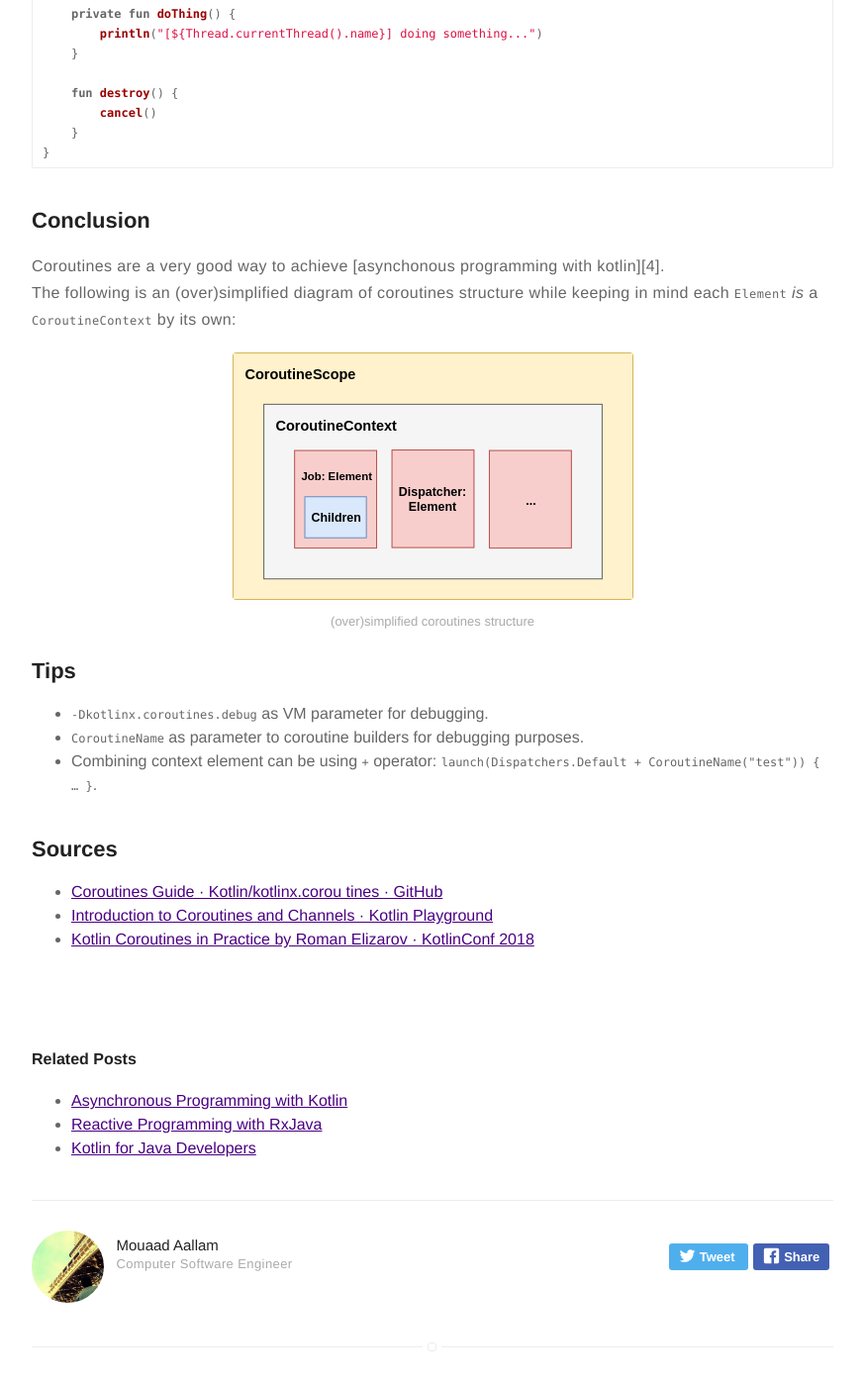
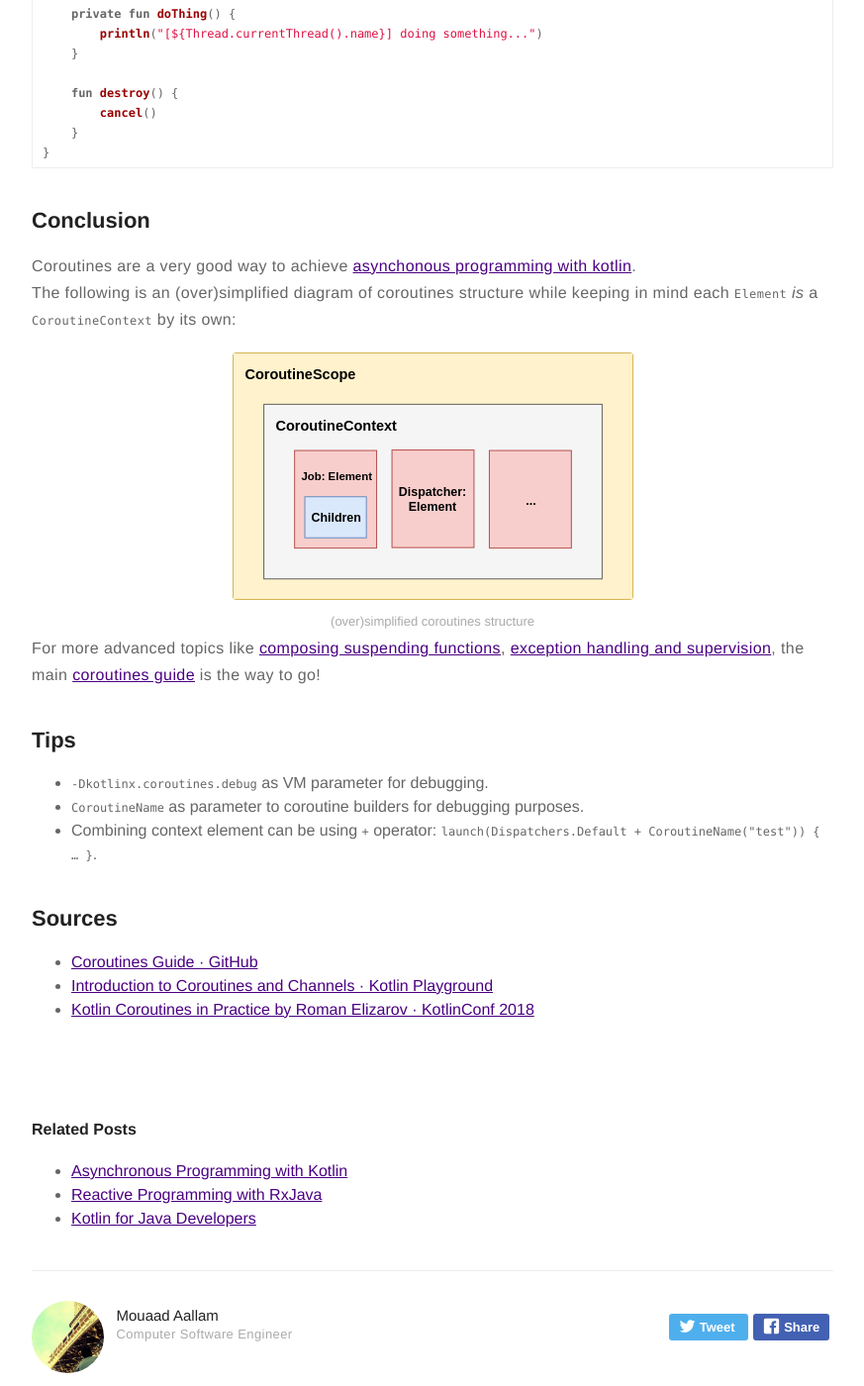
Before and after one commit to aallam/aallam.github.io, a Jekyll site: the page built from _posts/2019-06-08-kotlin-coroutines-basics.md, in a window 1280 px wide and 1400 px high, scrolled down 8407 px. Shown: the whole window at 99% size, without its empty margins (203-1076 px from the left). Built offline with Jekyll 4.4.1, drawn with Linux system fonts in a browser that asks for light colours.

Commit message:
[Article] add ref to more advanced topics

```diff
--- a/_posts/2019-06-08-kotlin-coroutines-basics.md
+++ b/_posts/2019-06-08-kotlin-coroutines-basics.md
@@ -349,16 +349,20 @@ The following is an (over)simplified diagram of coroutines structure while keepi
    <figcaption class="caption">(over)simplified coroutines structure</figcaption>
 </div>
 
+For more advanced topics like [composing suspending functions][4], [exception handling and supervision][5], the main [coroutines guide][1] is the way to go!
+
 ## Tips
 * `-Dkotlinx.coroutines.debug` as VM parameter for debugging.
 * `CoroutineName` as parameter to coroutine builders for debugging purposes.
 * Combining context element can be using `+` operator: `launch(Dispatchers.Default + CoroutineName("test")) { … }`.
 
 ## Sources
-* [Coroutines Guide · Kotlin/kotlinx.corou tines · GitHub][1]
+* [Coroutines Guide · GitHub][1]
 * [Introduction to Coroutines and Channels · Kotlin Playground][2]
 * [Kotlin Coroutines in Practice by Roman Elizarov · KotlinConf 2018][3]
 
-[1]: https://github.com/Kotlin/kotlinx.coroutines/blob/master/coroutines-guide.md
+[1]: https://github.com/Kotlin/kotlinx.coroutines/blob/master/docs/coroutines-guide.md
 [2]: https://play.kotlinlang.org/hands-on/Introduction%20to%20Coroutines%20and%20Channels/01_Introduction
 [3]: https://www.youtube.com/watch?v=a3agLJQ6vt8
+[4]: https://github.com/Kotlin/kotlinx.coroutines/blob/master/docs/composing-suspending-functions.md
+[5]: https://github.com/Kotlin/kotlinx.coroutines/blob/master/docs/exception-handling.md
```
